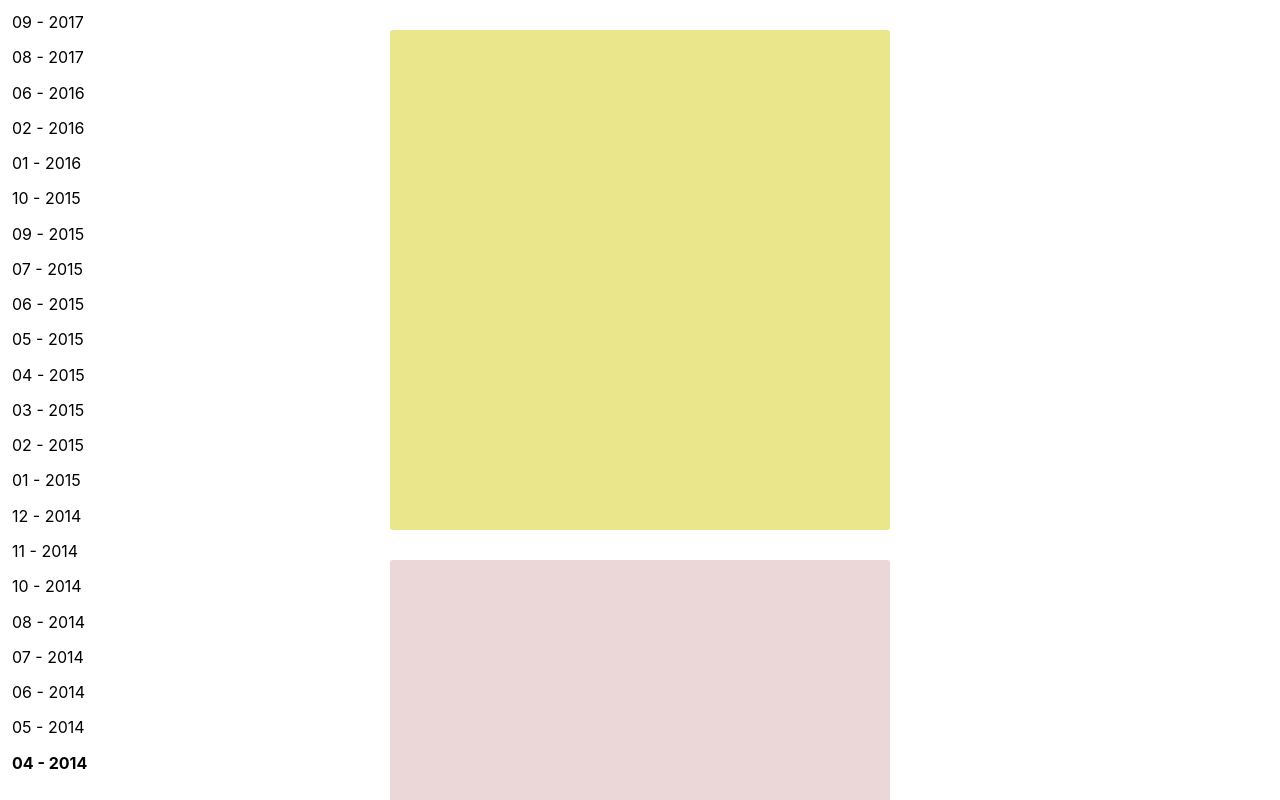
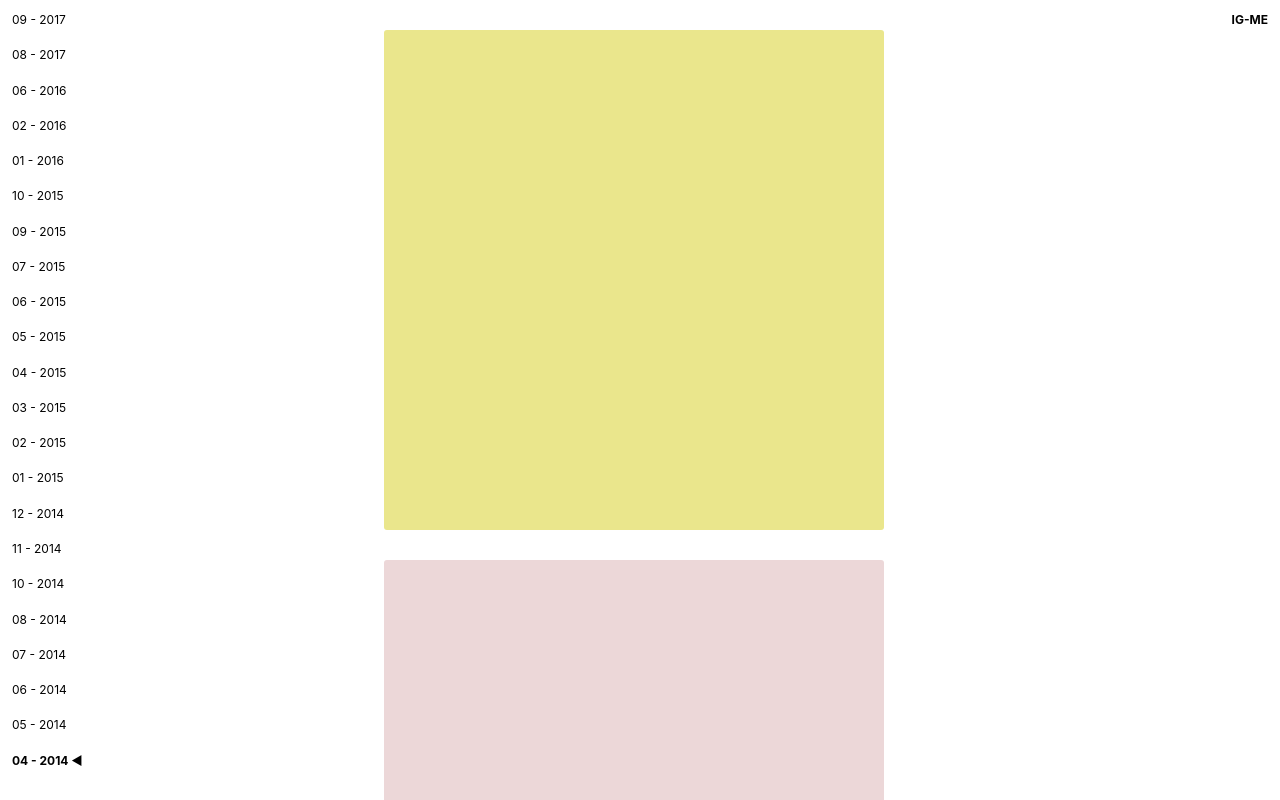
Before and after one commit to meinstein/ig-me, a React (Create React App) app: page / in a window 1280 px wide. Shown: the top 800 px of the page. Built offline with nearby package versions, Linux system fonts and the light colour scheme.

Commit message:
add minimalist flair

```diff
--- a/src/App.js
+++ b/src/App.js
@@ -75,13 +75,16 @@ class App extends Component {
               height: 'calc(100vh - 24px)',
               marginLeft: 12,
               marginTop: 12,
-              marginRight: 12
+              marginBottom: 12
             }}
           >
             {this.buckets.map((bucket, idx) => {
               return (
-                <span key={idx} style={{ flex: 1, fontWeight: this.state.activeThing.date === bucket ? 700 : 400 }}>
-                  {bucket}
+                <span
+                  key={idx}
+                  style={{ flex: 1, fontSize: 12, fontWeight: this.state.activeThing.date === bucket ? 700 : 400 }}
+                >
+                  {bucket} {this.state.activeThing.date === bucket && '◀'}
                 </span>
               )
             })}
@@ -100,7 +103,25 @@ class App extends Component {
             )
           })}
         </div>
-        <div style={{ flex: 1 }} />
+        <div
+          style={{
+            display: 'flex',
+            flexGrow: 1,
+            justifyContent: 'flex-end',
+            marginTop: 12,
+            marginRight: 12
+          }}
+        >
+          <span
+            style={{
+              position: 'fixed',
+              fontWeight: 700,
+              fontSize: 12
+            }}
+          >
+            IG-ME
+          </span>
+        </div>
       </div>
     )
   }
```
